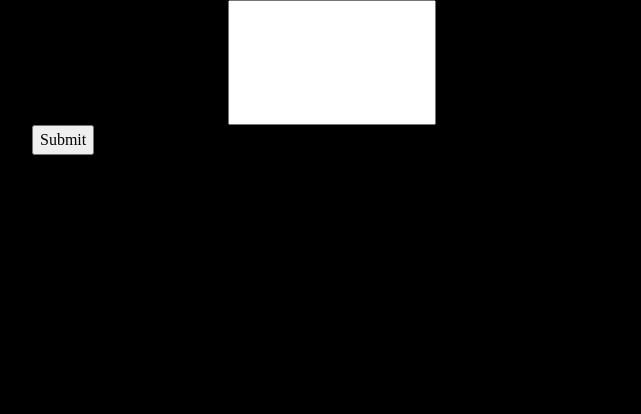
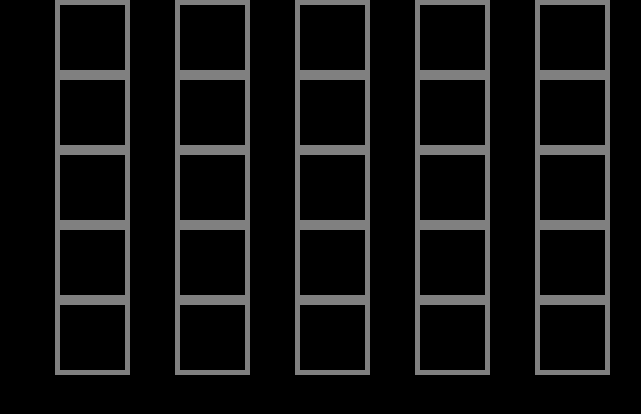
Before and after one commit to JoshuaCachola/wordle-clone, a Svelte app: page / in a window 1280 px wide. Shown: the top 414 px of the page, without its empty margins (308-949 px from the left). Built offline with nearby package versions, Linux system fonts and the light colour scheme.

Commit message:
add: keydown event handler added

```diff
--- a/public/index.html
+++ b/public/index.html
@@ -4,7 +4,7 @@
 	<meta charset='utf-8'>
 	<meta name='viewport' content='width=device-width,initial-scale=1'>
 
-	<title>Svelte app</title>
+	<title>Worduhl</title>
 
 	<link rel='icon' type='image/png' href='/favicon.png'>
 	<link rel='stylesheet' href='/global.css'>
--- a/src/App.svelte
+++ b/src/App.svelte
@@ -1,18 +1,54 @@
 <script>
-  let word = 'again';
+  let word = 'again'.split('');
+  let guesses = new Array(5).fill().map(() => new Array(5).fill(''));
+  // let guesses = [
+  //   ['', '', '', '', ''],
+  //   ['', '', '', '', ''],
+  //   ['', '', '', '', ''],
+  //   ['', '', '', '', ''],
+  //   ['', '', '', '', ''],
+  // ];
+  let attemptNumber = 0;
+  let currentPosition = 0;
 
-  function checkWord() {}
+  function handleKeydown(e) {
+    const currentAttempt = guesses[attemptNumber];
+
+    if (e.keyCode === 8 && currentPosition >= 0) {
+      if (currentAttempt[currentPosition] !== '') {
+        currentAttempt[currentPosition] = '';
+      } else {
+        currentPosition--;
+        currentAttempt[currentPosition] = '';
+      }
+    } else if (e.keyCode >= 65 && e.keyCode <= 90) {
+      if (currentPosition === 4 && currentAttempt[currentPosition] !== '') {
+        return;
+      }
+      const letter = e.key;
+      currentAttempt[currentPosition] = letter.toUpperCase();
+      if (currentPosition < 4) currentPosition++;
+    }
+
+    guesses = guesses;
+  }
 </script>
+
+<svelte:window on:keydown={handleKeydown} />
 
 <main>
   <!-- <h1>Worduhl</h1> -->
   <div class="container">
-    <div class="squares-container">
-      <div class="square">
-        <input type="text" />
+    {#each guesses as word}
+      <div class="squares-container">
+        {#each word as letter}
+          <div class="square">
+            <kbd class="letter">{letter}</kbd>
+          </div>
+        {/each}
       </div>
-    </div>
-    <button on:submit={checkWord}>Submit</button>
+    {/each}
+    <!-- <button on:submit={checkWord}>Submit</button> -->
   </div>
 </main>
 
@@ -31,15 +67,20 @@
   }
 
   .square {
-    border-radius: 5px;
-    width: 100px;
-    height: 125px;
-    background-color: blueviolet;
+    width: 75px;
+    height: 75px;
+    background-color: black;
     display: flex;
+    align-items: center;
     justify-content: center;
+    border-color: grey;
+    border-width: 5px;
+    border-style: solid;
   }
 
   .letter {
-    font-size: 64px;
+    font-size: 36px;
+    font-weight: 800;
+    color: white;
   }
 </style>
--- a/src/main.js
+++ b/src/main.js
@@ -2,9 +2,6 @@ import App from './App.svelte';
 
 const app = new App({
 	target: document.body,
-	props: {
-		name: 'world'
-	}
 });
 
 export default app;
```
